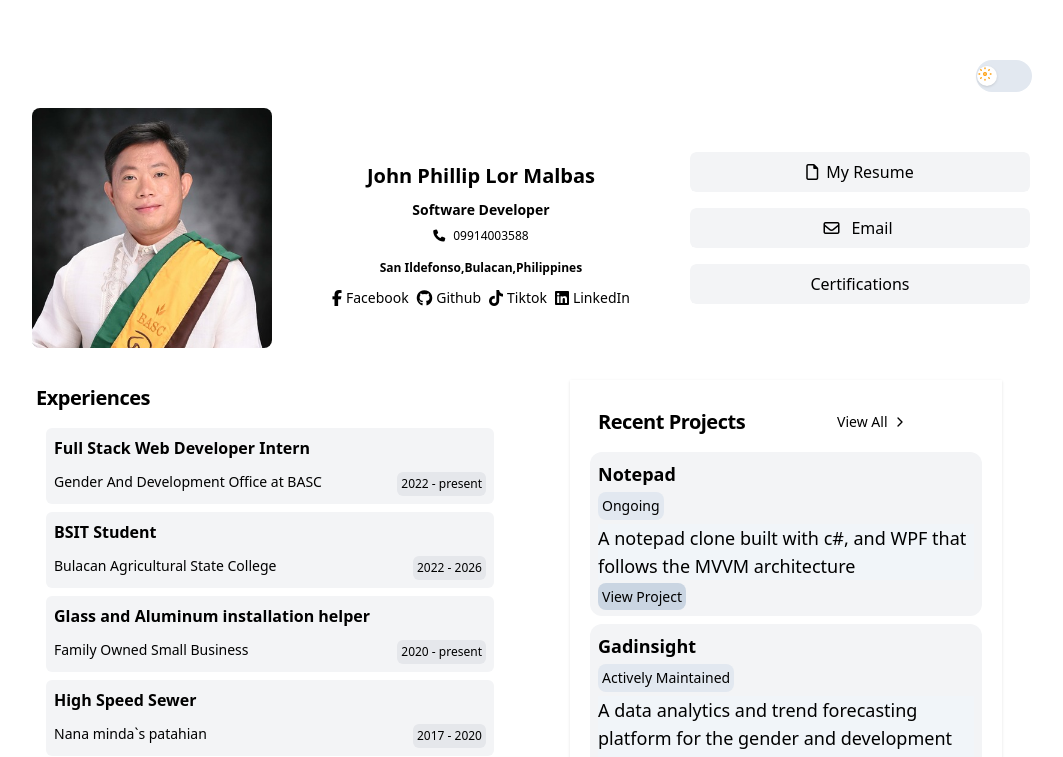
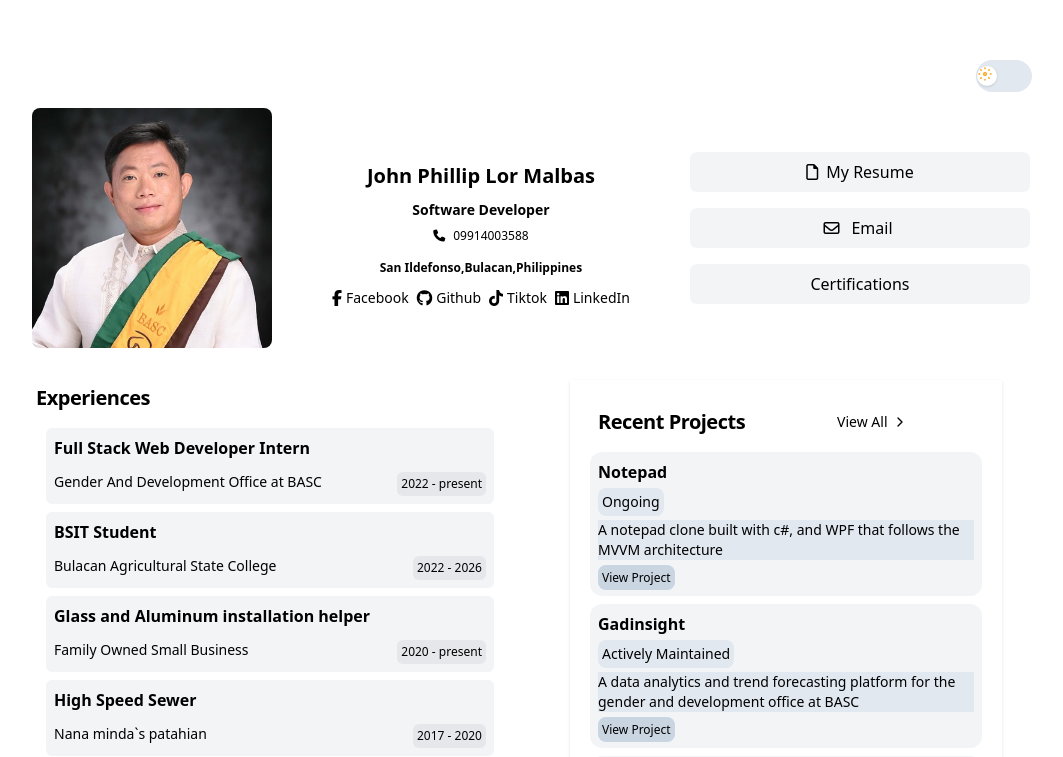
Before and after one commit to Zaido219/personal-portfolio, a React (Vite) app: page / in a window 1280 px wide. Shown: the top 757 px of the page, without its empty margins (112-1175 px from the left). Built offline with nearby package versions, Linux system fonts and the light colour scheme.

Commit message:
style:style update/s for the projects section

```diff
--- a/src/components/Ui/ProjectItem.tsx
+++ b/src/components/Ui/ProjectItem.tsx
@@ -3,11 +3,11 @@ import { type ProjectItemProps} from "../../interface/types"
 const ProjectItem = ({projectName, projectDescription, projectLink,projectStatus, ...props} : ProjectItemProps) => {
     return (
         <div className="h-fit p-2 bg-gray-100 rounded-xl flex flex-col gap-1 transition duration-200 ease-in-out hover:scale-105 hover:bg-gray-300">
-            <strong className="text-md md:text-lg dark:text-black">{projectName}</strong>
-            <p className="text-sm md:text-md bg-slate-200 w-fit p-1 rounded-lg dark:text-black">{projectStatus}</p>
-            <p className="text-sm md:text-lg bg-slate-100 dark:text-black">{projectDescription}</p>
+            <strong className="text-md md:text-md dark:text-black">{projectName}</strong>
+            <p className="text-sm md:text-sm bg-slate-200 w-fit p-1 rounded-lg dark:text-black">{projectStatus}</p>
+            <p className="text-sm md:text-sm bg-slate-200 dark:text-black">{projectDescription}</p>
             <div className="cursor-pointer">
-                <a className="text-xs md:text-sm p-1 rounded-lg bg-slate-300 dark:text-black" href={projectLink}>View Project</a>
+                <a className="text-xs md:text-xs p-1 rounded-lg bg-slate-300 dark:text-black" href={projectLink}>View Project</a>
             </div>
         </div>
     );
```
